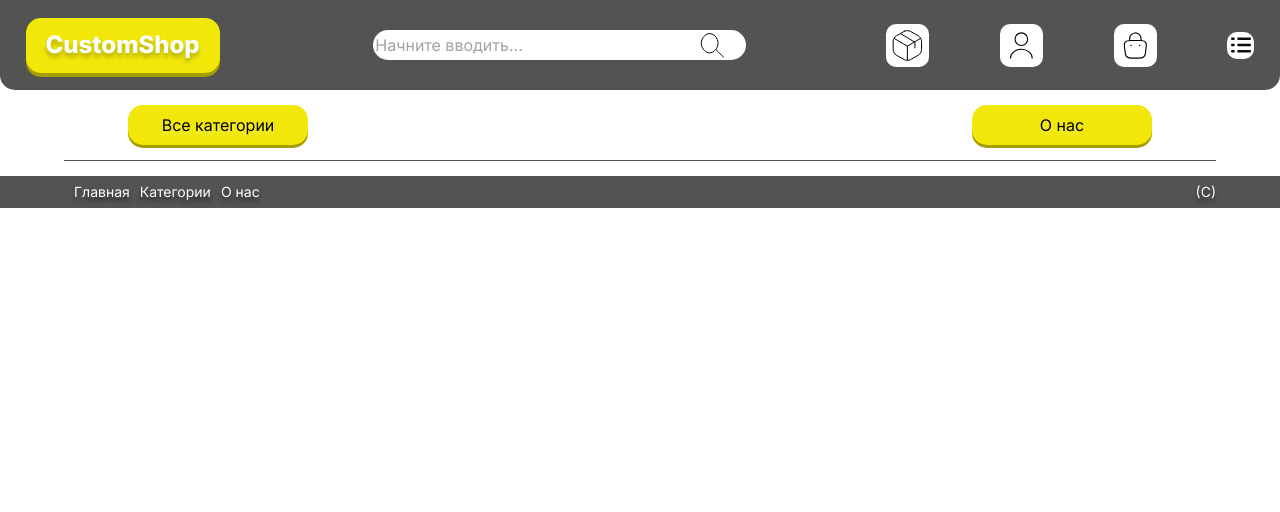
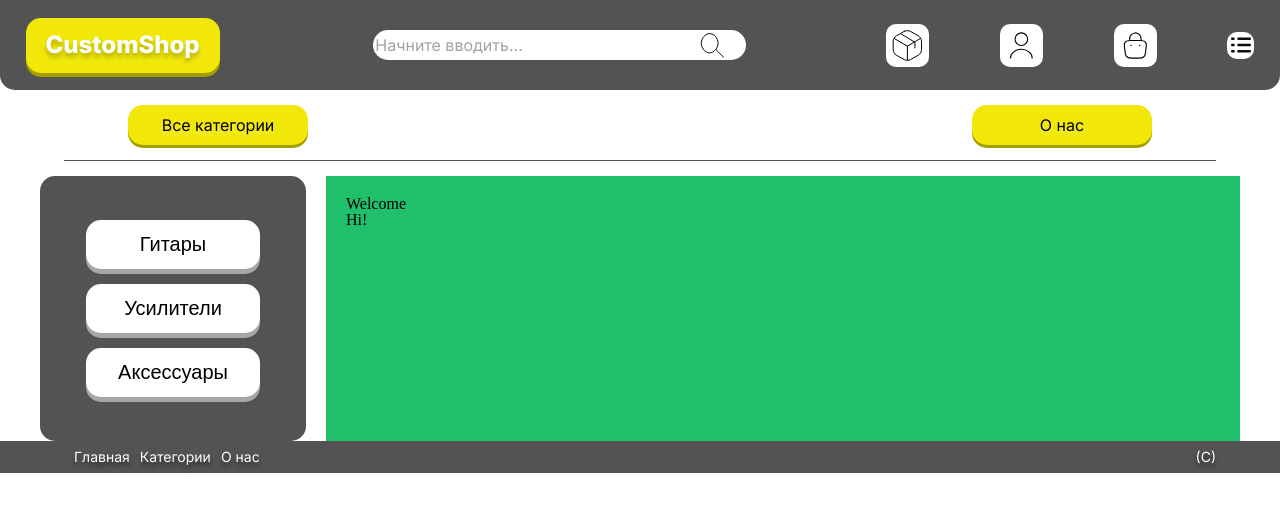
Before and after one commit to Neitrem/MusicalShop, a Vue app: page /categories in a window 1280 px wide. Shown: the top 512 px of the page. Built offline with nearby package versions, Linux system fonts and the light colour scheme.

Commit message:
added page and aside

```diff
--- a/src/components/MyHeader.vue
+++ b/src/components/MyHeader.vue
@@ -43,7 +43,7 @@
 			</div>
 		</div>
 		<nav class="menu-buttons">
-			<router-link to="/" class="menu-button">
+			<router-link to="/categories" class="menu-button">
 				<p class="menu-button__text">
 					Все категории
 				</p>
--- /dev/null
+++ b/src/components/pages/AllCategoriesPage.vue
@@ -0,0 +1,58 @@
+<template>
+  <div class="categories__wrapper">
+    <div class="products">
+      <h1>Welcome</h1>
+      <p>Hi!</p>
+    </div>
+    <aside>
+      <button class="categories__btn-choose">Гитары</button>
+      <button class="categories__btn-choose">Усилители</button>
+      <button class="categories__btn-choose">Аксессуары</button>
+    </aside>
+  </div>
+</template>
+
+<script>
+export default {
+  name: "AllCategoriesPage",
+};
+</script>
+
+<style>
+.categories__wrapper {
+  max-width: 1200px;
+  margin: 0 auto;
+  display: grid;
+  grid-gap: 20px;
+  grid-template-columns: 1fr 4fr;
+  grid-template-areas: "sidebar  products";
+}
+
+aside {
+  grid-area: sidebar;
+  width: 220px;
+  background: #535353;
+  border-radius: 15px;
+  display: flex;
+  flex-direction: column;
+  align-items: center;
+  row-gap: 15px;
+  padding: 44px 23px;
+}
+
+.products {
+  grid-area: products;
+  background-color: #20bf6b;
+  padding: 20px;
+}
+
+.categories__btn-choose {
+  background: #ffffff;
+  border-radius: 15px;
+  width: 174px;
+  height: 49px;
+  font-weight: 400;
+  font-size: 20px;
+  filter: drop-shadow(0px 5px 0px #a7a7a7);
+}
+</style>
--- a/src/components/pages/MainPage.vue
+++ b/src/components/pages/MainPage.vue
@@ -1,27 +1,35 @@
 <template>
   <div class="main-page">
-        <vCarousel
-        :itemArray="cards"
-        >
-        </vCarousel>
+    <vCarousel :itemArray="cards"> </vCarousel>
     <vBottomLine />
     <div class="categories">
       <div class="categories-item">
-                <img src="../../img/categories-1.png" alt="" class="categories-item__img">
+        <img
+          src="../../img/categories-1.png"
+          alt=""
+          class="categories-item__img"
+        />
         <p class="categories-item__text">Гитары</p>
       </div>
       <div class="categories-item">
-                <img src="../../img/categories-2.png" alt="" class="categories-item__img">
+        <img
+          src="../../img/categories-2.png"
+          alt=""
+          class="categories-item__img"
+        />
         <p class="categories-item__text">Усилители</p>
       </div>
       <div class="categories-item">
-                <img src="../../img/categories-3.png" alt="" class="categories-item__img">
+        <img
+          src="../../img/categories-3.png"
+          alt=""
+          class="categories-item__img"
+        />
         <p class="categories-item__text">Аксессуары</p>
       </div>
     </div>
     <button class="view-all">Смотреть все</button>
   </div>
-
 </template>
 
 <script lang="js">
@@ -52,9 +60,8 @@ export default {
 </script>
 
 <style scoped lang="scss">
-@import '@/styles/variables.scss';
-.main-page
-{
+@import "@/styles/variables.scss";
+.main-page {
   margin: 20px 0;
   display: flex;
   flex-direction: column;
@@ -63,18 +70,14 @@ export default {
   width: 95%;
 }
 
-
-
-.categories
-{
+.categories {
   display: flex;
   justify-content: space-around;
   width: 90%;
 
   margin: 0;
 
-    &-item
-    {
+  &-item {
     position: relative;
     min-width: 90px;
     min-height: 90px;
@@ -83,8 +86,7 @@ export default {
     height: min-content;
 
     max-width: 150px;
-        &__img
-        {
+    &__img {
       width: 100%;
       height: 100%;
       object-fit: cover;
@@ -92,24 +94,22 @@ export default {
       opacity: 0.8;
     }
 
-        &__text
-        {
+    &__text {
       font-size: 15px;
       @extend %text-white;
       position: absolute;
       top: 50%;
       left: 50%;
       transform: translateX(-50%) translateY(-50%);
-            @media screen and (min-width: 768px){
+      @media screen and (min-width: 768px) {
         font-size: 20px;
       }
-            @media screen and (min-width: 1440px){
+      @media screen and (min-width: 1440px) {
         font-size: 25px;
       }
-
     }
 
-        @media screen and (min-width: 1440px){
+    @media screen and (min-width: 1440px) {
       min-width: 130px;
       min-height: 130px;
       max-width: 200px;
@@ -117,14 +117,13 @@ export default {
   }
 }
 
-.view-all
-{
+.view-all {
   font-style: normal;
   font-weight: 400;
   font-size: 20px;
   line-height: 24px;
 
-    background: #F1E80A;
+  background: #f1e80a;
   border-radius: 15px;
 
   width: 160px;
@@ -132,9 +131,9 @@ export default {
 
   margin-top: 20px;
 
-    @media screen and (min-width: 768px){
+  @media screen and (min-width: 768px) {
   }
-    @media screen and (min-width: 1440px){
+  @media screen and (min-width: 1440px) {
     font-size: 20px;
     width: 220px;
     height: 75px;
--- a/src/router/index.js
+++ b/src/router/index.js
@@ -5,6 +5,7 @@ import PersonalAccountProfile from "@/components/pages/Account/PersonalAccountPr
 import OrdersTemplate from "@/components/pages/Account/OrdersTemplate.vue";
 import CartTemplate from "@/components/pages/Account/CartTemplate.vue";
 import BaseTemplateLeftMenu from "@/components/BaseTemplateLeftMenu.vue";
+import AllCategoriesPage from "@/components/pages/AllCategoriesPage.vue";
 
 
 const routes = [
@@ -28,6 +29,10 @@ const routes = [
 		]
 	},
 	{path: '/', component: MainPage},
+	{
+		path: '/categories',
+		component: AllCategoriesPage
+	},
 ];
 
 const router = createRouter({
```
Lines whose indentation alone changed are shown as unchanged.
